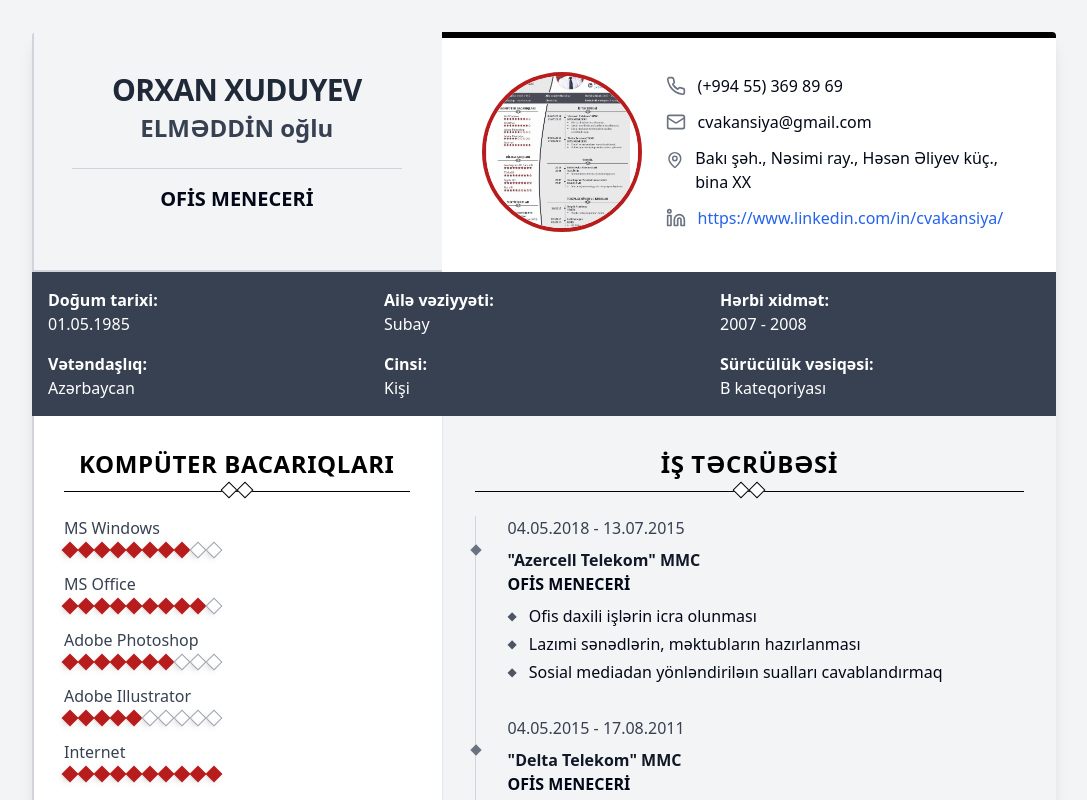
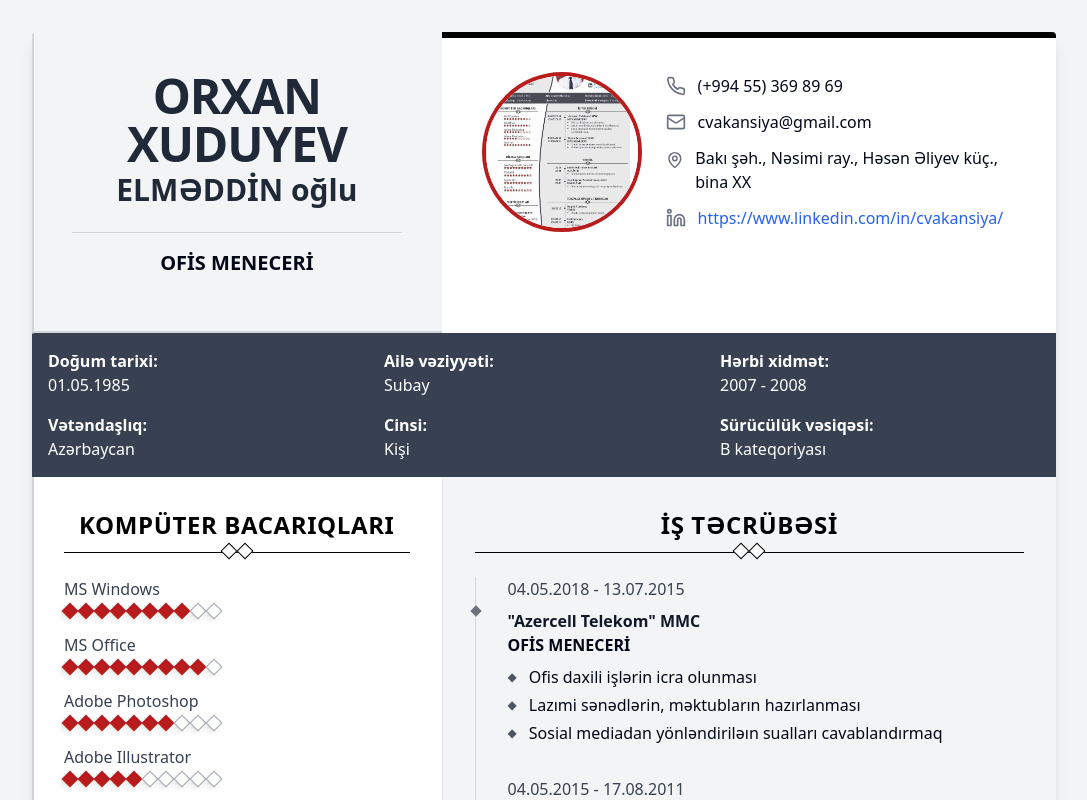
Before and after one commit to EyvAZCeferov/html-craft-wizard, a React (Vite) app: page / in a window 1280 px wide. Shown: the top 800 px of the page, without its empty margins (96-1183 px from the left). Built offline with nearby package versions, Linux system fonts and the light colour scheme.

Commit message:
text bigged

```diff
--- a/src/components/resume/Header.tsx
+++ b/src/components/resume/Header.tsx
@@ -8,10 +8,10 @@ const Header = () => {
       <div className="flex flex-col md:flex-row">
         {/* Left Header - Name and Title */}
         <div className="bg-gray-100 p-6 md:p-10 md:w-2/5 relative after:content-[''] after:absolute after:bottom-0 after:left-0 after:w-full after:h-0.5 after:bg-gray-300">
-          <h1 className="text-3xl font-bold text-gray-800 tracking-tight text-center">
+          <h1 className="text-5xl font-bold text-gray-800 tracking-tight text-center">
             ORXAN XUDUYEV
           </h1>
-          <h2 className="text-2xl font-bold text-gray-700 mt-1 text-center">
+          <h2 className="text-3xl font-bold text-gray-800 mt-1 text-center">
             ELMƏDDİN oğlu
           </h2>
           <div className="mt-6 border-t border-gray-300 py-4">
```
